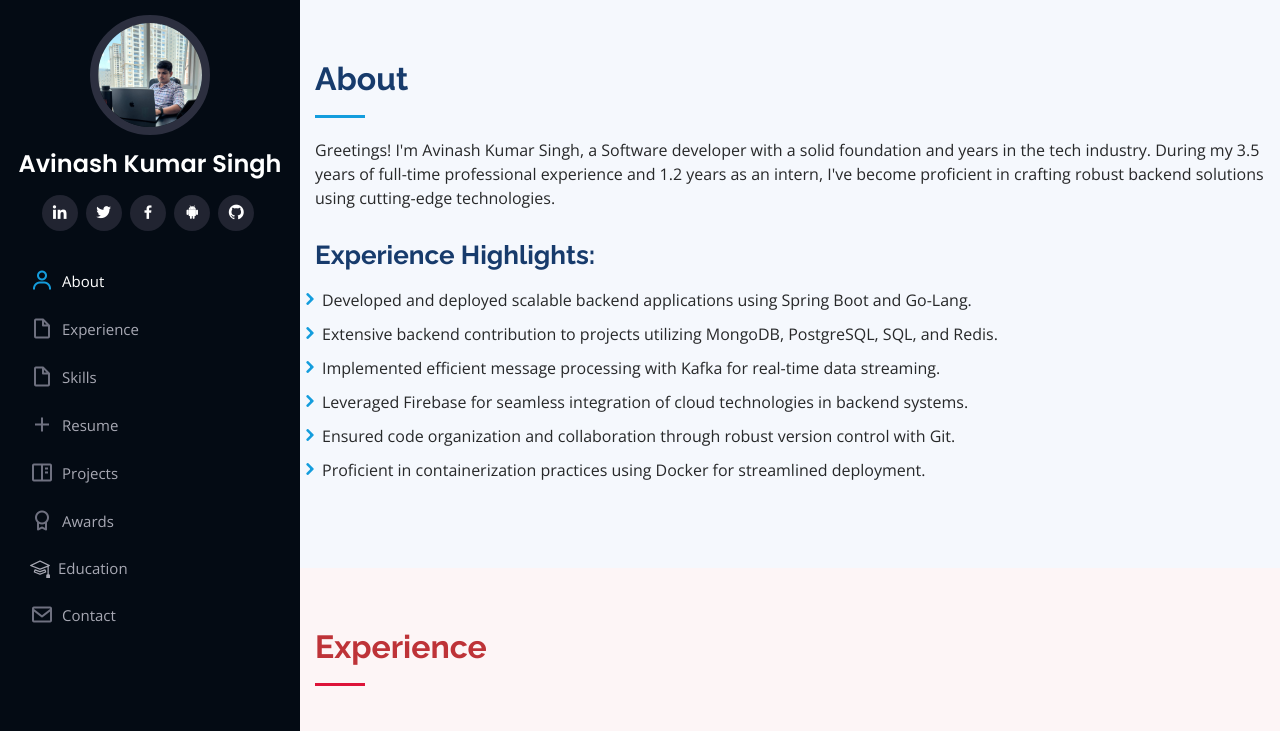
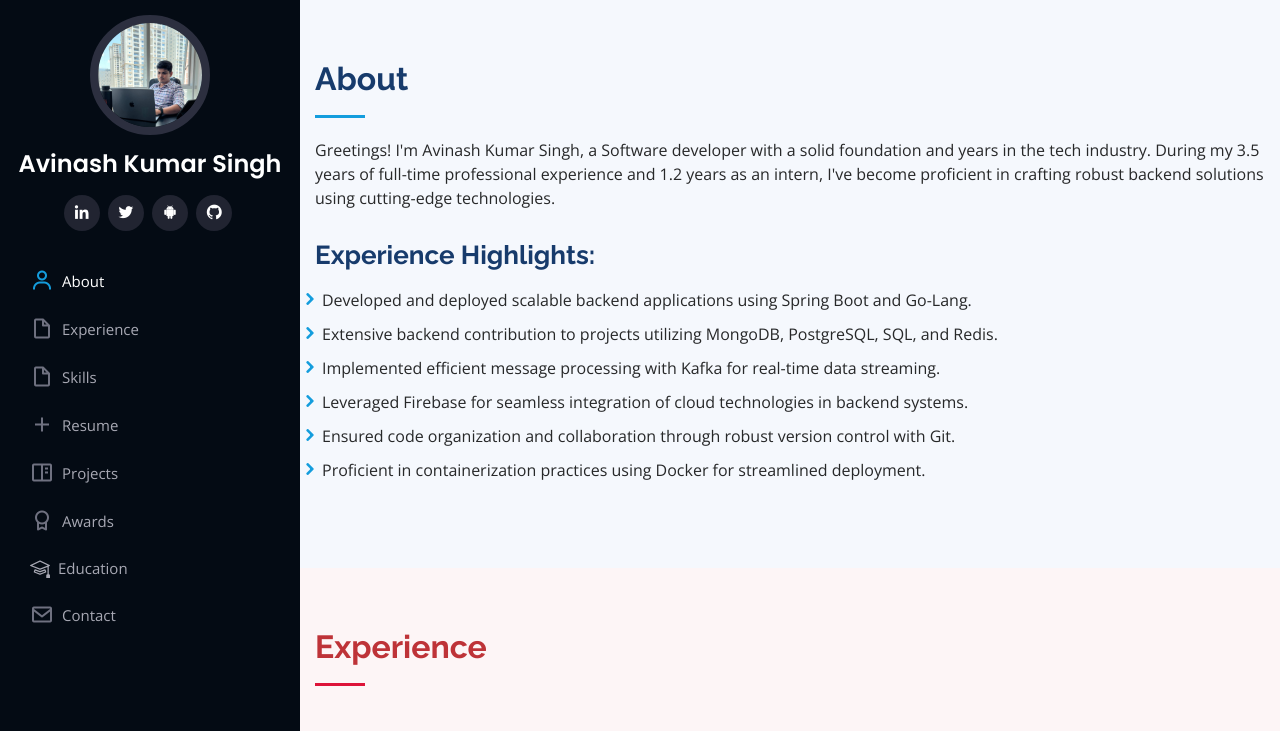
Before and after one commit to avinashsingh1152/avinashsingh1152.github.io, a plain HTML site: page index.html in a window 1280 px wide. Shown: the top 731 px of the page. Drawn offline with nearby package versions, Linux system fonts and the light colour scheme.

Commit message:
remove facebook

```diff
--- a/index.html
+++ b/index.html
@@ -60,7 +60,6 @@
         <div class="social-links mt-3 text-center">
           <a href="https://www.linkedin.com/in/avinash-kumar-singh-6ba63817a/" class="linkedin" target="_blank"><i class="bx bxl-linkedin"></i></a>
           <a href="https://twitter.com/Avinash1152" class="twitter" target="_blank"><i class="bx bxl-twitter"></i></a>
-          <a href="https://www.facebook.com/avinashprinceofdeath" class="facebook" target="_blank"><i class="bx bxl-facebook"></i></a>
           <a href="https://play.google.com/store/apps/developer?id=Avinash+Kumar+Singh+%26+Swaraj+Abhinandan+Lenka" class="android" target="_blank"><i class="bx bxl-android"></i></a>
           <a href="https://github.com/avinashsinghavin" class="github" target="_blank"><i class="bx bxl-github"></i></a>
         </div>
```
